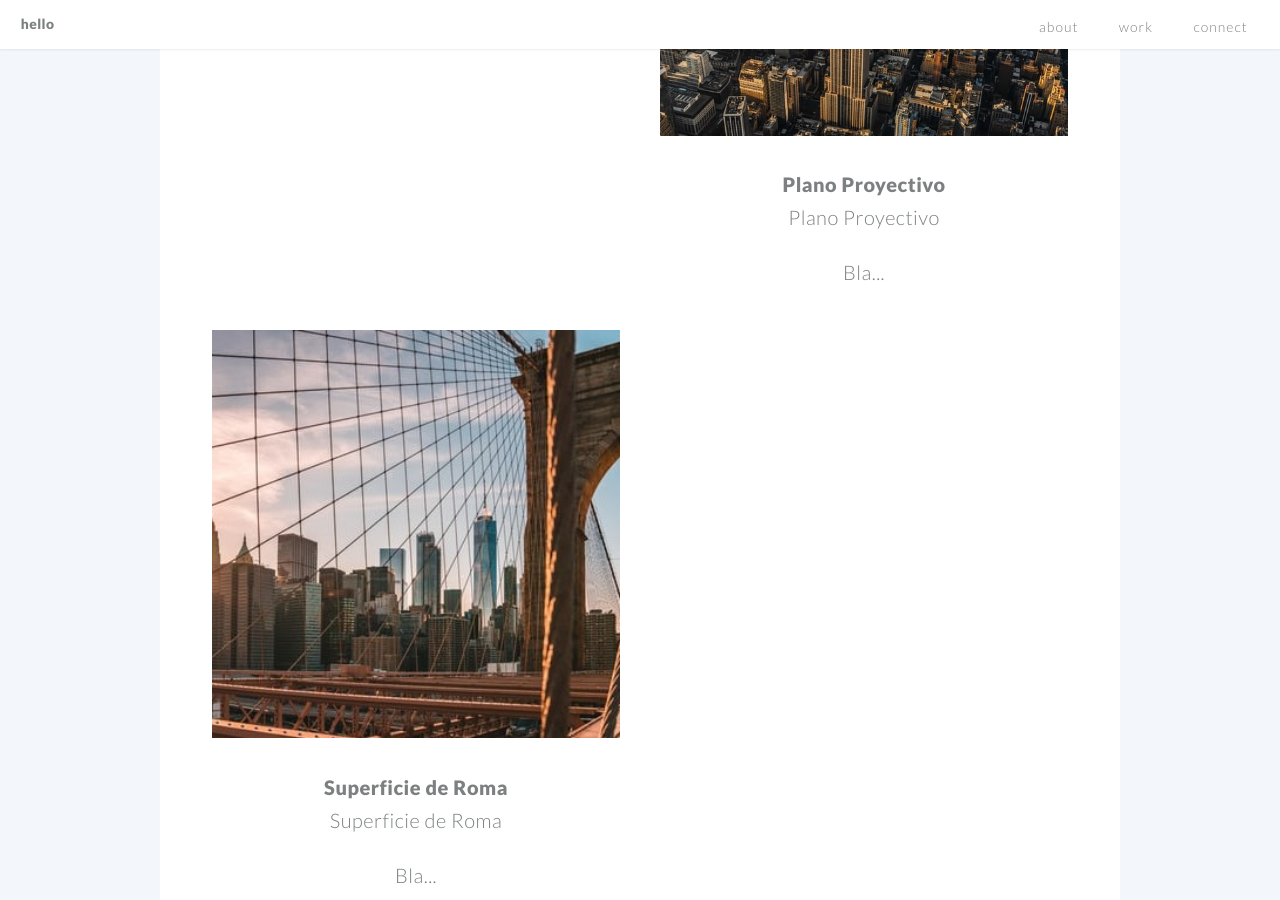
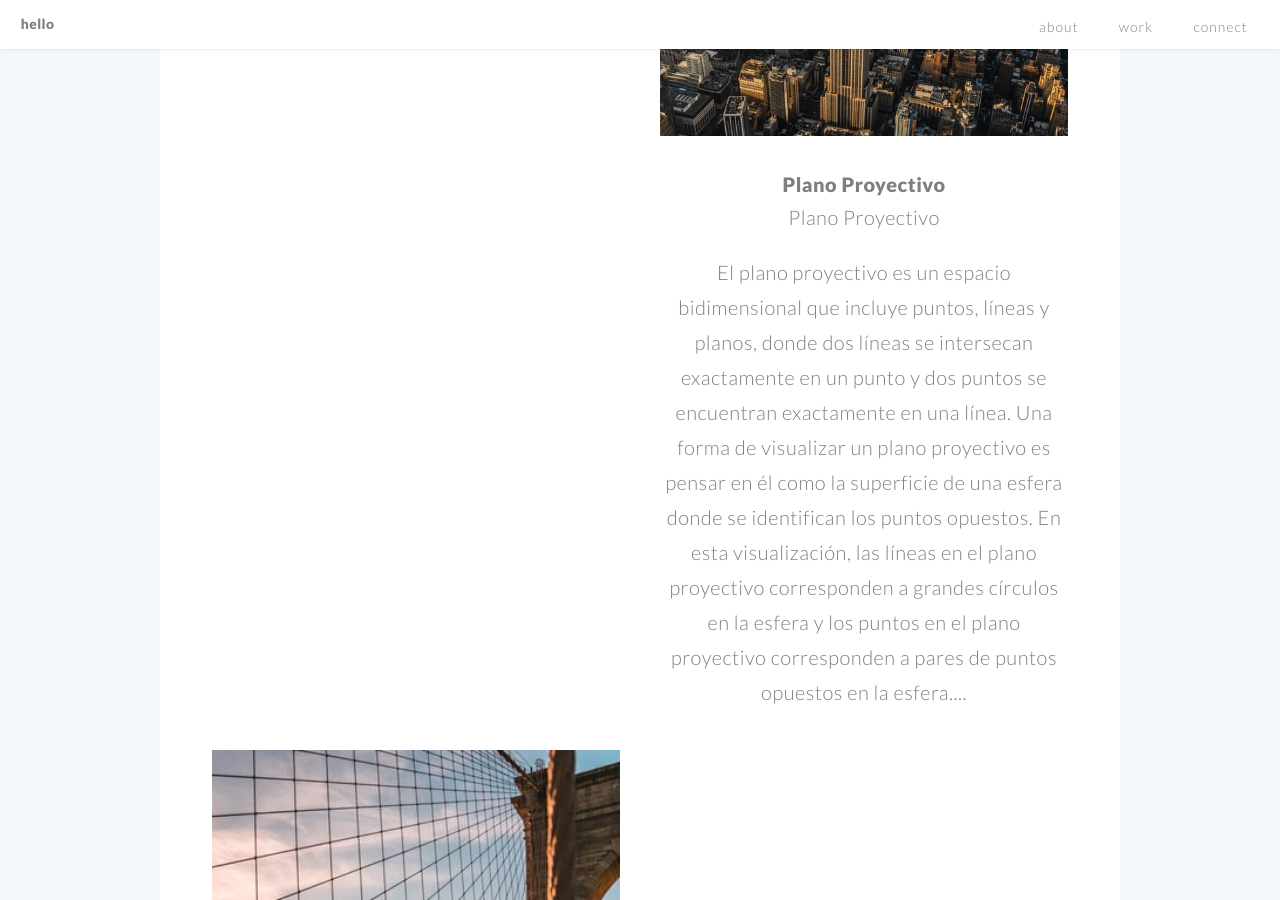
Before and after one commit to bestiario/bestiario.github.io, a Jekyll site: the page built from index.md, in a window 1280 px wide and 900 px high, scrolled down 4101 px. Built offline with Jekyll 4.4.1, drawn with Linux system fonts in a browser that asks for light colours.

Commit message:
Update example7.html

```diff
--- a/_includes/example7.html
+++ b/_includes/example7.html
@@ -1,3 +1,3 @@
 <h1><a href="#">Plano Proyectivo</a></h1>
 <h2>Plano Proyectivo<h2>
-<p>Bla...</p>
+<p>El plano proyectivo es un espacio bidimensional que incluye puntos, líneas y planos, donde dos líneas se intersecan exactamente en un punto y dos puntos se encuentran exactamente en una línea. Una forma de visualizar un plano proyectivo es pensar en él como la superficie de una esfera donde se identifican los puntos opuestos. En esta visualización, las líneas en el plano proyectivo corresponden a grandes círculos en la esfera y los puntos en el plano proyectivo corresponden a pares de puntos opuestos en la esfera....</p>
```
